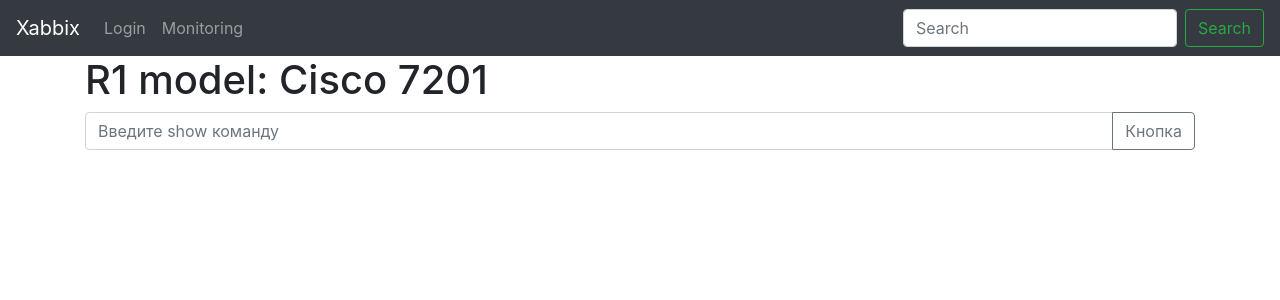
After one commit to denis-meshcheryakov/xabbix, a Flask app: page /r1 in a window 1280 px wide. The commit adds this page. Shown: the top 300 px of the page. Run offline with Flask 2, Linux system fonts and the light colour scheme; some libraries are stand-ins or nearby versions.

Commit message:
Добавил страницы для каждого устройства

```diff
--- a/webapp/server.py
+++ b/webapp/server.py
@@ -20,5 +20,20 @@
     title = 'Monitoring'
     return render_template('monitoring.html', page_title=title)
 
+@app.route('/r1')
+def r1():
+    title = 'R1 model: Cisco 7201'
+    return render_template('r1.html', page_title=title)
+
+@app.route('/r2')
+def r2():
+    title = 'R2 model: Cisco 2901'
+    return render_template('r2.html', page_title=title)
+
+@app.route('/r3')
+def r3():
+    title = 'R3 model: Cisco 881'
+    return render_template('r3.html', page_title=title)
+
 if __name__=="__main__":
     app.run(debug=True)
--- a/webapp/templates/index.html
+++ b/webapp/templates/index.html
@@ -8,9 +8,9 @@
         <div class="col-md-3">
             <h4>Оборудование:</h4>
                 <div class="d-grid gap-2">
-                    <button type="button" class="btn btn-outline-success btn-lg btn-block">R1 model: Cisco 7201</button>
-                    <button type="button" class="btn btn-outline-warning btn-lg btn-block">R2 model: Cisco 2901</button>
-                    <button type="button" class="btn btn-outline-danger btn-lg btn-block">R3 model: Cisco 881</button>
+                    <a type="button" href="/r1" class="btn btn-outline-success btn-lg btn-block" role="button">R1 model: Cisco 7201</a>
+                    <a type="button" href="/r2" class="btn btn-outline-warning btn-lg btn-block" role="button">R2 model: Cisco 2901</a>
+                    <a type="button" href="/r3" class="btn btn-outline-danger btn-lg btn-block" role="button">R3 model: Cisco 881</a>
                 </div>
         </div>
 	</div>
--- a/webapp/templates/login.html
+++ b/webapp/templates/login.html
@@ -21,9 +21,3 @@
         </div>
 
 {% endblock %}
-    <div>
-        <footer class="footer">
-            <p>&copy; Название компании</p>
-        </footer>
-
-    </div>
--- /dev/null
+++ b/webapp/templates/r1.html
@@ -0,0 +1,9 @@
+{% extends "base.html" %}
+{% block content %}
+<div class="input-group mb-3">
+    <input type="text" class="form-control" placeholder="Введите show команду" aria-label="send show command" aria-describedby="basic-addon2">
+    <div class="input-group-append">
+      <button class="btn btn-outline-secondary" type="button">Кнопка</button>
+    </div>
+  </div>
+{% endblock %}
```
Also changed, not shown: webapp/templates/r2.html (added, +9 -0 lines), webapp/templates/r3.html (added, +9 -0 lines).
